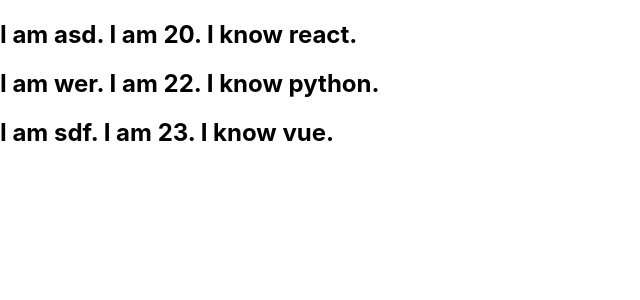
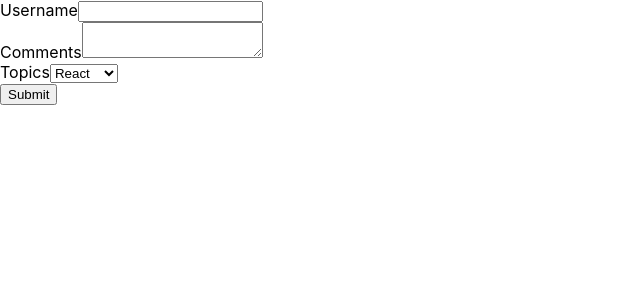
Before and after one commit to practice-programs/ReactPrograms, a React (Create React App) app: page / in a window 1280 px wide. Shown: the top 300 px of the page, without its empty margins (0-640 px from the left). Built offline with nearby package versions, Linux system fonts and the light colour scheme.

Commit message:
form handling

```diff
--- /dev/null
+++ b/src/forms.js
@@ -0,0 +1,62 @@
+import React, { Component } from 'react';
+
+class Forms extends Component {
+
+    constructor(props) {
+        super(props)
+
+        this.state = {
+            username: '',
+            comments: '',
+            topic: 'react'
+        }
+    }
+    handlleUsernameChange = (event) => {
+        this.setState({
+            username: event.target.value
+        })
+    }
+
+    handleCommentsChange = (event) => {
+        this.setState({
+            comments: event.target.value
+        })
+    }
+
+    handleTopicChange = (event) => {
+        this.setState({
+            topic: event.target.value
+        })
+    }
+
+    handleSubmit = (event) => {
+        alert(`${this.state.username} ${this.state.comments} ${this.state.topic}`)
+        event.preventDefault()
+    }
+
+    render() {
+        return (
+            <form onSubmit={this.handleSubmit}>
+                <div>
+                    <label>Username</label>
+                    <input type='text' value={this.state.username} onChange={this.handlleUsernameChange} />
+                </div>
+                <div>
+                    <label>Comments</label>
+                    <textarea value={this.state.comments} onChange={this.handleCommentsChange}></textarea>
+                </div>
+                <div>
+                    <label>Topics</label>
+                    <select value={this.state.topic} onChange={this.handleTopicChange}>
+                        <option value='react'>React</option>
+                        <option value='angular'>Angular</option>
+                        <option value='vue'>Vue</option>
+                    </select>
+                </div>
+                <button type='submit'>Submit</button>
+            </form>
+        )
+    }
+}
+
+export default Forms;
--- a/src/index.js
+++ b/src/index.js
@@ -7,13 +7,19 @@
 // import Subscribe from './subscribe';
 // import FunctionClick from './handler';
 // import EventBind from './eventbind';
-// import UserGreeting from './conditional'
+// import UserGreeting from './conditional';
+// import NameList from './listrendering';
+// import StyleSheet from './styling';
 import reportWebVitals from './reportWebVitals';
-import NameList from './listrendering';
+// import Inline from './inline';
+import Forms from './forms';
 
 ReactDOM.render(
   <React.StrictMode>
-    <NameList />
+    <Forms />
+    {/* <Inline />
+    <StyleSheet primary= {true}></StyleSheet> */}
+    {/* <NameList /> */}
     {/* <UserGreeting /> */}
     {/* <EventBind /> */}
     {/* <FunctionClick /> */}
```
